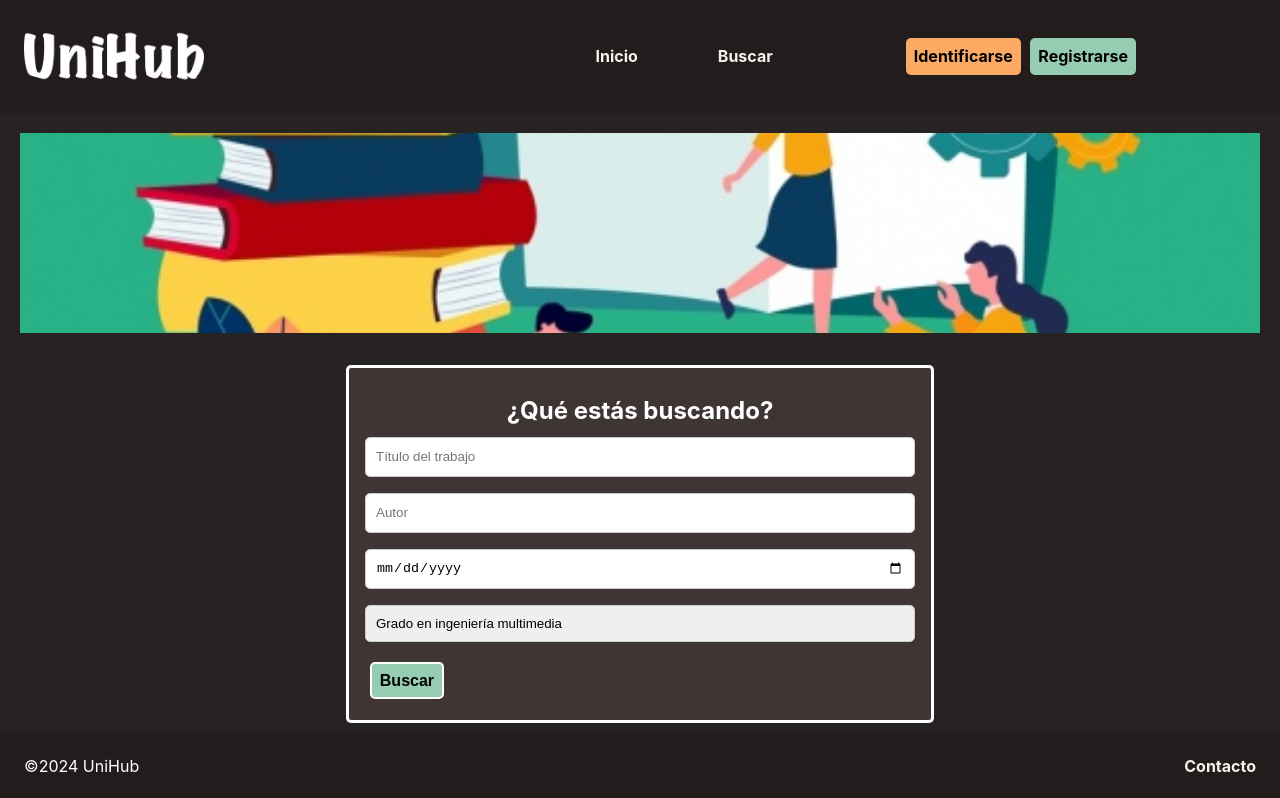
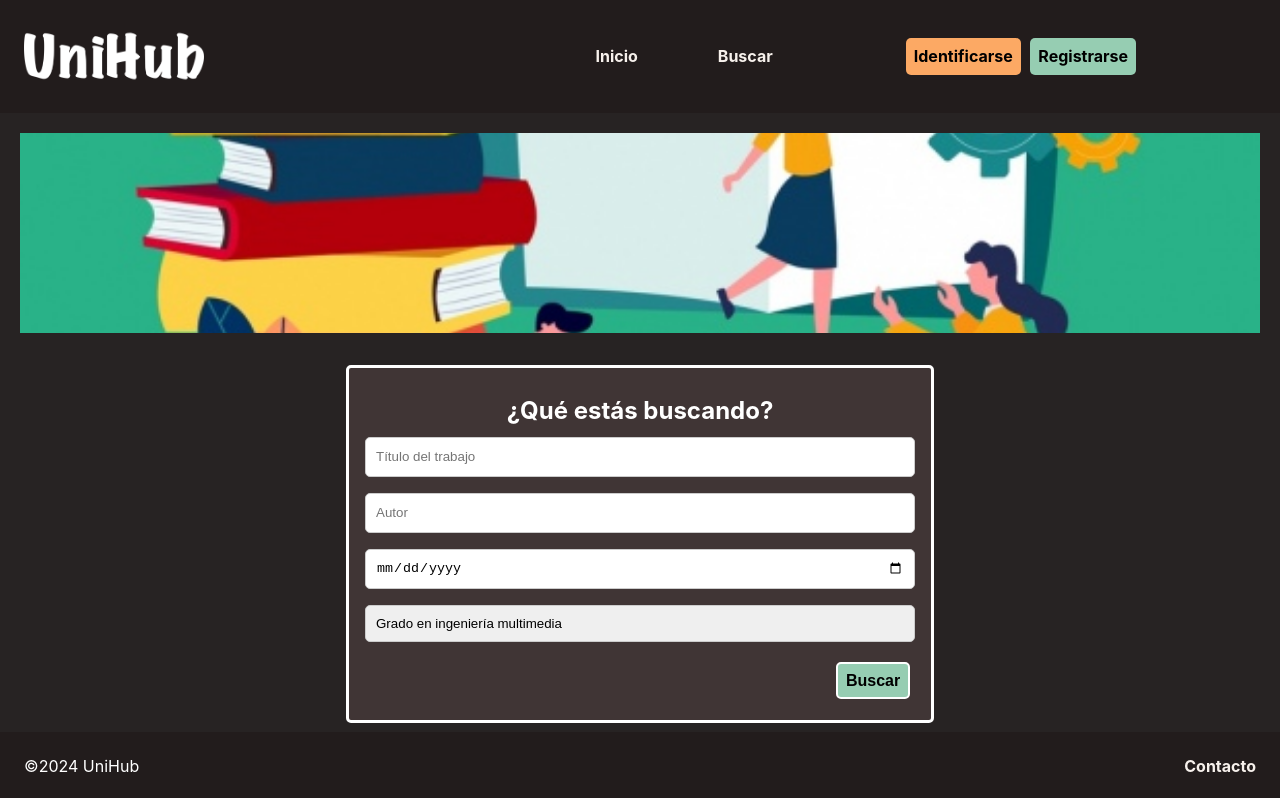
Before and after one commit to Dinastia-Harzu/UniHub, a React (Create React App) app in the folder frontend/unihub/: page /buscar in a window 1280 px wide. Shown: the top 798 px of the page. Built offline with nearby package versions, Linux system fonts and the light colour scheme.

Commit message:
Cambio de lugar boton busqueda

```diff
--- a/frontend/unihub/src/components/FormBusqueda.js
+++ b/frontend/unihub/src/components/FormBusqueda.js
@@ -24,10 +24,12 @@ export default function FormBusqueda() {
             <option value="2">Grado en ingeniería informática</option>
           </select>
         </div>
-        <button className="btn" type="submit">
-          Buscar
-        </button>
+        <div className="contenedor-botones-busqueda">
+          <button className="btn" type="submit">
+            Buscar
+          </button>
+        </div>
       </form>
-    </div>
+    </div >
   );
 }
--- a/frontend/unihub/src/styles/busqueda.css
+++ b/frontend/unihub/src/styles/busqueda.css
@@ -44,6 +44,11 @@
   border: 2px solid white;
 }
 
+.contenedor-botones-busqueda {
+  display: flex;
+  justify-content: end;
+}
+
 .formulario-busqueda button:hover {
   font-weight: bold;
   color: var(--color-bg);
@@ -80,6 +85,4 @@ select {
   }
 }
 
-@media screen and (max-width: 574px) {
-
-}
+@media screen and (max-width: 574px) {}
```
